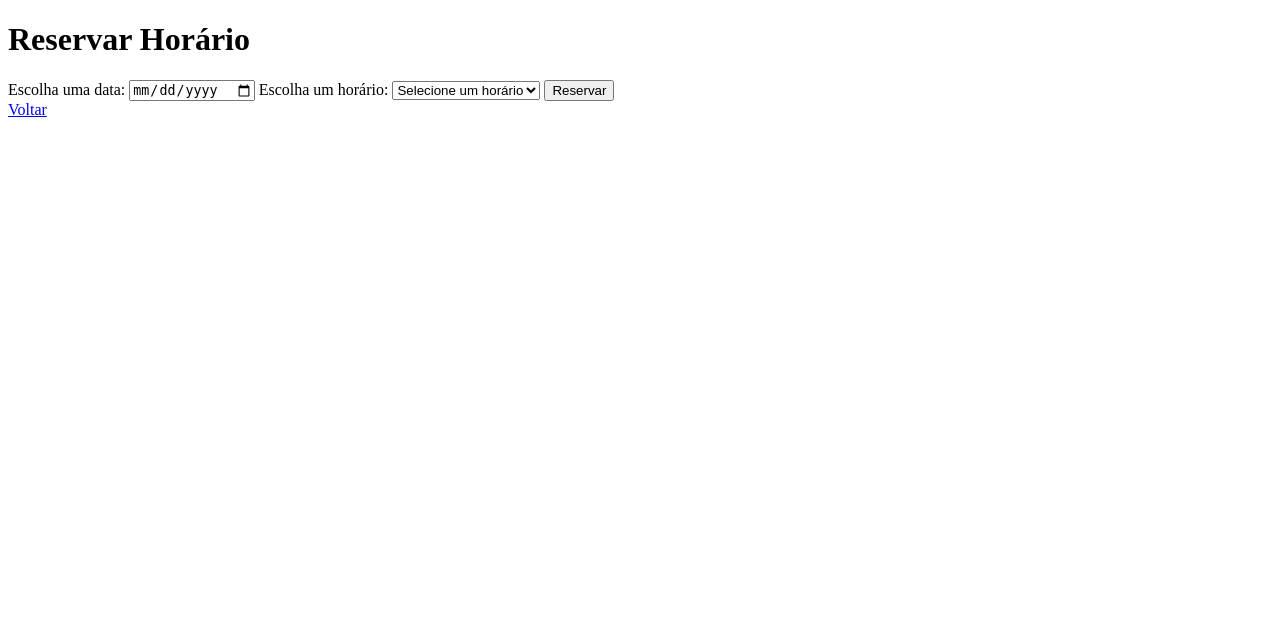
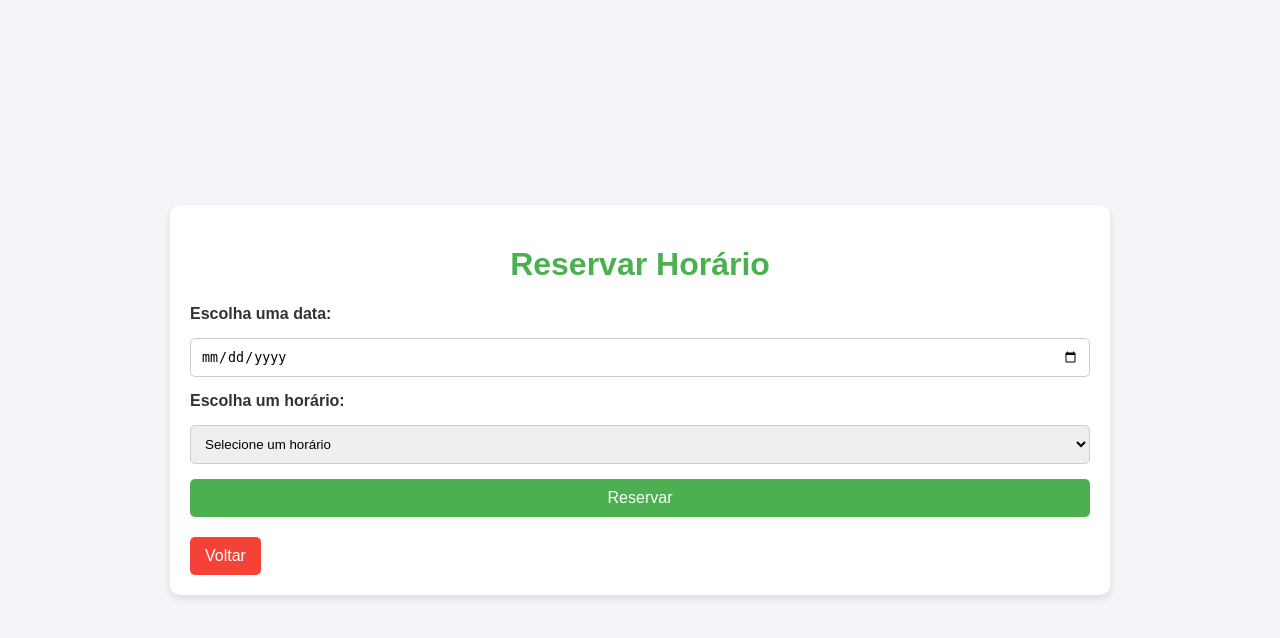
Before and after one commit to EduardoDevMartins/reserva_de_quadra, a Flask app: page /reserva in a window 1280 px wide. Shown: the top 638 px of the page. Run offline with Flask 3, Linux system fonts and the light colour scheme; a user stored in the database is signed in.

Commit message:
estilização corrigida incluindo a seção de reservas

```diff
--- a/static/css/style.css
+++ b/static/css/style.css
@@ -220,3 +220,58 @@
 .btn-cancel:hover {
     background-color: #ff0000;
 }
+
+/* Estilos para o formulário de reserva */
+.reserva-form {
+    display: flex;
+    flex-direction: column;
+    gap: 15px; /* Espaçamento entre os elementos */
+    margin-top: 20px;
+}
+
+.reserva-form label {
+    font-weight: bold;
+}
+
+.reserva-form input[type="date"],
+.reserva-form select {
+    padding: 10px;
+    border: 1px solid #ccc;
+    border-radius: 5px;
+    box-sizing: border-box;
+}
+
+.reserva-form input[type="date"]:focus,
+.reserva-form select:focus {
+    border-color: #4CAF50;
+    outline: none;
+}
+
+.btn {
+    background-color: #4CAF50;
+    color: white;
+    padding: 10px;
+    border-radius: 5px;
+    border: none;
+    cursor: pointer;
+    font-size: 16px;
+}
+
+.btn:hover {
+    background-color: #45a049;
+}
+
+.btn-voltar {
+    display: inline-block;
+    margin-top: 20px;
+    background-color: #f44336; /* Cor vermelha para o botão voltar */
+    color: white;
+    padding: 10px 15px;
+    border-radius: 5px;
+    text-decoration: none;
+    text-align: center;
+}
+
+.btn-voltar:hover {
+    background-color: #d32f2f; /* Cor mais escura ao passar o mouse */
+}
--- a/templates/reserva.html
+++ b/templates/reserva.html
@@ -3,6 +3,7 @@
 <head>
     <meta charset="UTF-8">
     <title>Reservar Horário</title>
+    <link rel="stylesheet" href="{{ url_for('static', filename='css/style.css') }}">
     <script>
         function validarData() {
             const dataSelecionada = new Date(document.getElementById("data").value);
@@ -23,12 +24,12 @@
             return true; // Permite o envio do formulário
         }
     </script>
-
 </head>
 <body>
+    <div class="container">
         <h1>Reservar Horário</h1>
 
-    <form method="POST" onsubmit="return validarData();">
+        <form method="POST" onsubmit="return validarData();" class="reserva-form">
             <label for="data">Escolha uma data:</label>
             <input type="date" id="data" name="data" required>
 
@@ -40,9 +41,10 @@
                 {% endfor %}
             </select>
 
-        <button type="submit">Reservar</button>
+            <button type="submit" class="btn">Reservar</button>
         </form>
 
-    <a href="{{ url_for('index') }}">Voltar</a>
+        <a href="{{ url_for('index') }}" class="btn-voltar">Voltar</a>
+    </div>
 </body>
 </html>
```
Also changed, not shown: instance/reservas.db. Lines whose indentation alone changed are shown as unchanged.
